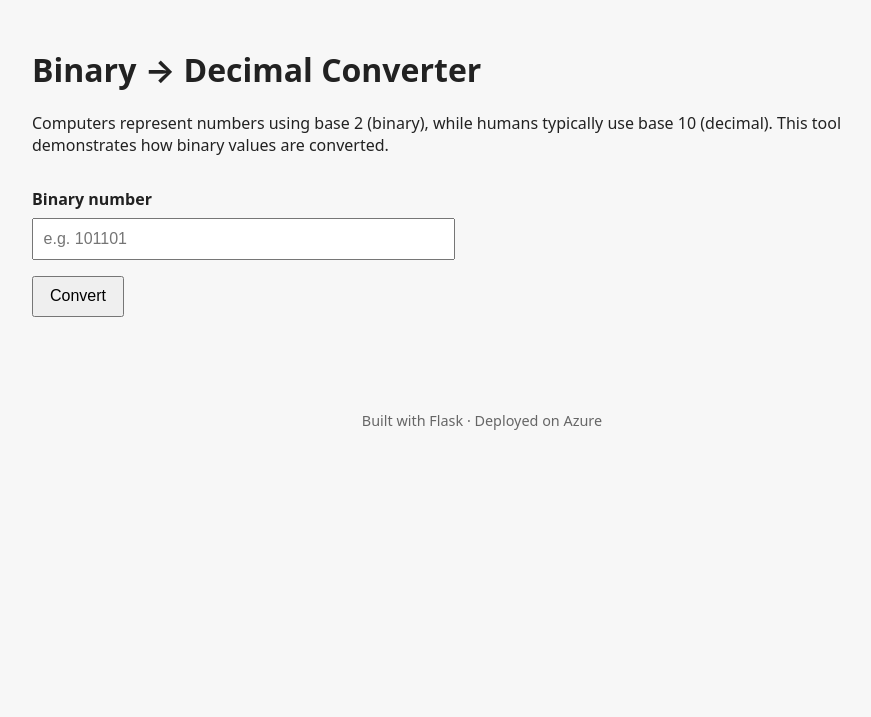
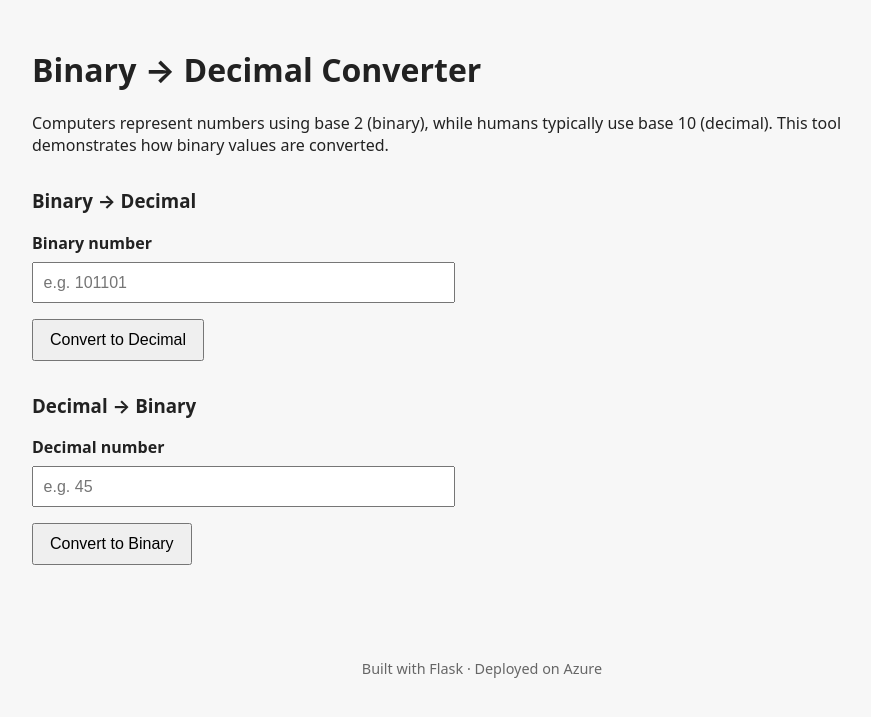
Before and after one commit to Finlay57/systems-in-practice, a Flask app: page /binary in a window 1280 px wide. Shown: the part 54-771 px from the top of the page, without its empty margins (158-1029 px from the left). Run offline with Flask 3, Linux system fonts and the light colour scheme.

Commit message:
Extend binary converter with decimal to binary conversion

```diff
--- a/static/css/style.css
+++ b/static/css/style.css
@@ -70,3 +70,11 @@ body {
     font-size: 1rem;
     cursor: pointer;
 }
+.tool h3 {
+    margin-top: 0;
+}
+
+#result {
+    margin-top: 2rem;
+    font-weight: bold;
+}
--- a/static/js/binary.js
+++ b/static/js/binary.js
@@ -1,17 +1,29 @@
-function convertBinary() {
+function convertBinaryToDecimal() {
     const input = document.getElementById("binaryInput").value.trim();
     const resultEl = document.getElementById("result");
 
-    // Validate: binary can only contain 0s and 1s
     if (!/^[01]+$/.test(input)) {
         resultEl.textContent = "Please enter a valid binary number (0s and 1s only).";
         resultEl.style.color = "red";
         return;
     }
 
-    // Convert binary to decimal
     const decimalValue = parseInt(input, 2);
-
     resultEl.textContent = `Decimal value: ${decimalValue}`;
     resultEl.style.color = "black";
 }
+
+function convertDecimalToBinary() {
+    const input = document.getElementById("decimalInput").value.trim();
+    const resultEl = document.getElementById("result");
+
+    if (input === "" || Number(input) < 0) {
+        resultEl.textContent = "Please enter a valid non-negative decimal number.";
+        resultEl.style.color = "red";
+        return;
+    }
+
+    const binaryValue = Number(input).toString(2);
+    resultEl.textContent = `Binary value: ${binaryValue}`;
+    resultEl.style.color = "black";
+}
--- a/templates/binary.html
+++ b/templates/binary.html
@@ -9,13 +9,24 @@
 </p>
 
 <div class="tool">
+    <h3>Binary → Decimal</h3>
+
     <label for="binaryInput">Binary number</label>
     <input type="text" id="binaryInput" placeholder="e.g. 101101">
 
-    <button onclick="convertBinary()">Convert</button>
+    <button onclick="convertBinaryToDecimal()">Convert to Decimal</button>
+</div>
 
-    <p id="result"></p>
+<div class="tool">
+    <h3>Decimal → Binary</h3>
+
+    <label for="decimalInput">Decimal number</label>
+    <input type="number" id="decimalInput" placeholder="e.g. 45">
+
+    <button onclick="convertDecimalToBinary()">Convert to Binary</button>
 </div>
+
+<p id="result"></p>
 
 <script src="{{ url_for('static', filename='js/binary.js') }}"></script>
 {% endblock %}
```
